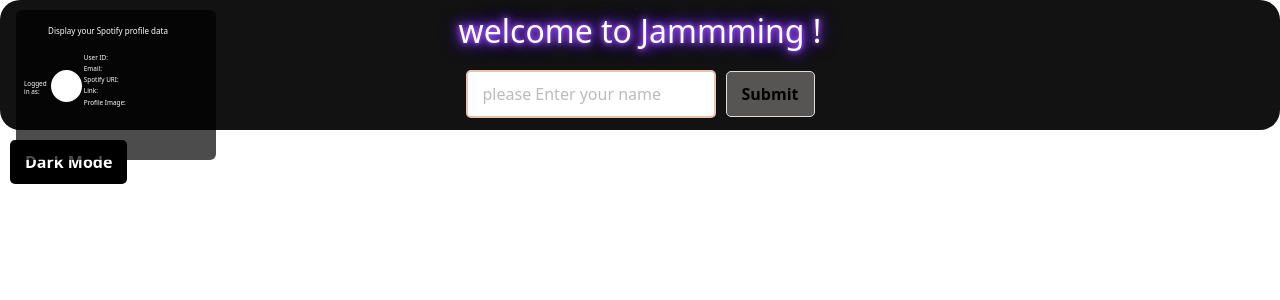
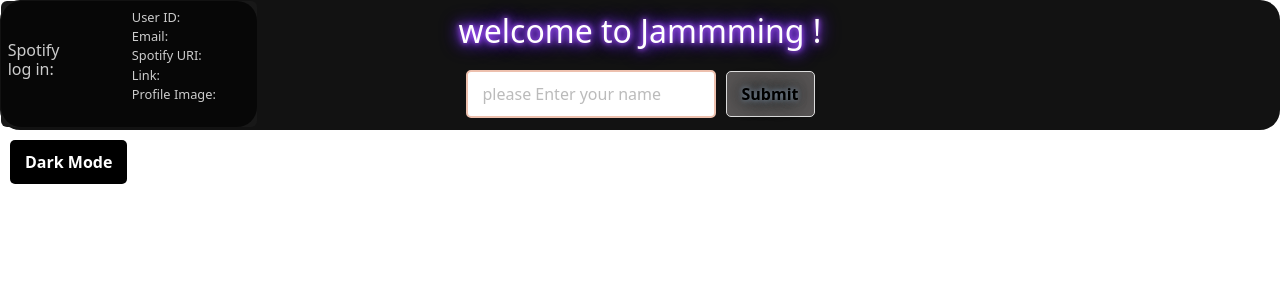
Before and after one commit to mah-davarfa/Jammming, a React (Vite) app: page / in a window 1280 px wide. Shown: the top 300 px of the page. Built offline with nearby package versions, Linux system fonts and the light colour scheme.

Commit message:
modified cards song artist album

```diff
--- a/index.html
+++ b/index.html
@@ -12,14 +12,14 @@
     <h1>Display your Spotify profile data</h1>
 
 <section id="profile">
-<h2>Logged in as: <span id="displayName"></span></h2>
+<h2>Spotify log in: <span id="displayName"></span></h2>
 <span id="avatar"></span>
 <ul >
     <li>User ID: <span id="id"></span></li>
     <li>Email: <span id="email"></span></li>
     <li>Spotify URI: <a id="uri" href="#"></a></li>
     <li>Link: <a id="url" href="#"></a></li>
-    <li>Profile Image: <span id="imgUrl"></span></li>
+    <li >Profile Image: <span id="imgUrl"></span></li>
 </ul>
 </section>
 </div>
--- a/public/htmlStyle.css
+++ b/public/htmlStyle.css
@@ -2,83 +2,90 @@
   margin: 0;
   padding: 0;
   box-sizing: border-box;
-}
+  }
 
 
 .list-group {
  position: absolute;
- top: .6rem;
- left:1rem;
- width: min(20vw, 200px);
- height: min(15vw, 150px);
- background-color: rgba(0, 0, 0, 0.7);
- color: white;
- padding: 1rem;
-border-radius: 20px;
+ top: .1vh;
+ left: .1vw;
+ background-color: #181818;
+
+border-radius: 30px;
 display: flex;
+max-width: 20vw;
 flex-direction: column;
 align-items: center;
 justify-content: flex-start;
 z-index: 1000;
 flex-shrink: 0;
+color: #ccc;
 }
-@media (max-width: 659px) {
-  .list-group {
 
-    z-index: -200;
-  }
-}
+
 .list-group h1 {
-  font-size: 0.5rem;
-  text-align: center;
-  margin-bottom: .5rem;
-  white-space: nowrap;
-}
+  display: none;
+
+ }
 #profile {
   display: flex;
   align-items: center;
   justify-content: space-between;
+  max-height: 15.8vh;
   width: 100%;
-  padding: .5rem;
-  gap: .1rem;
+  border-radius: 20px;
+  gap: .5vw;
   flex-shrink: 1;
+  padding-left: .5vw;
+  background-color: rgba(0, 0, 0, 0.7);
+
 }
 
 #profile h2 {
-  font-size: 0.4rem;
-  margin: 0;
+  font-size: 1rem;
 
-  text-align: left;
 
 }
 #avatar {
   display: block;
-  width: 3rem;
-  height:2rem;
+  width: 9vw;
+  height:9vh;
   border-radius: 50%;
-  background-color: white;
-  margin-bottom: .3rem;
+
+  /*deletted*/
 
 }
 .list-group ul {
   list-style: none;
-  padding: 0;
-  font-size:0.4rem;
+  padding: 0.1rem;
+  align-content: center;
   text-align: left;
   width: 100%;
+  min-height: 17vh;
 
+  overflow: hidden;
 }
 .list-group ul li {
-  margin: .1rem 0 ;
-  color: white;
+
   overflow: hidden;
-  text-overflow: ellipsis;
-  font-size: .4rem;
+ text-overflow: ellipsis;
+  font-size: 0.8rem;;
 }
+
+
+
 #root {
   position: absolute;
   top: 0;
   left: 0;
   width: 100vw;
   height: 100vh;
+
 }
+@media (max-width: 840px) {
+  .list-group {
+    display: none;
+    z-index: -20;
+  }
+
+}
--- a/src/component/AlbumCard.jsx
+++ b/src/component/AlbumCard.jsx
@@ -1,20 +1,45 @@
-import react from 'react';
-function AlbumCard({name, artist, image, releaseDate, genre, songs, totalOfSongs}) {
+import react , {useContext , useState} from 'react';
+import { AppContext } from '../context/AppContext';
+
+
+function AlbumCard({name, artist, image, releaseDate, genre, songs, totalOfSongs,id}) {
+
+  const {setSearchTerm, setSearchResults, setSearchResultsAll} = useContext(AppContext);
+
+
+  const handleRemove = (e) => {
+    e.stopPropagation();
+
+    setSearchResults((prevResult)=>prevResult.filter((item)=>item.id !==id));
+
+    setSearchResultsAll((prevResults)=>prevResults.filter((items)=>items.id !==id));
+  };
+  const handleClick = () => {
+    setSearchTerm(id);
+  };
     return(
-        <div className="card">
+        <div className="card"  >
       <img src={image} alt={name} />
       <h3>{name}</h3>
       <p>Artist: {artist}</p>
       <p>Release Date: {releaseDate}</p>
+      <p>Genre: {genre}</p>
+      <p>Total of Songs: {totalOfSongs}</p>
       <p>Songs</p>
+
       <ul>
 
-        {songs?.map((song,index)=>{<li key={index}>{song.name}</li>})}
+        {songs?.map((song,index)=>(
+          <li key={index}>{song.name}<button onClick={handleClick} > Get this song</button></li>
 
-        </ul>
-      <p>Genre: {genre}</p>
-      <p>Total of Songs: {totalOfSongs}</p>
+      ))}
+
+      </ul>
+
+      <p>ID:{id}</p>
+      <button onClick={handleRemove}>Remove</button>
     </div>
+
     )
 }
 export default AlbumCard;
--- a/src/component/App.jsx
+++ b/src/component/App.jsx
@@ -14,9 +14,9 @@ import '../styles/darkmode.css';
 
  function App () {
   const [userName, setUserName] = useState('');
-  const [searchTerm, setSearchTerm] = useState('');
-  const [searchResults, setSearchResults] = useState([]);
-  const{isDarkMode} = useContext(AppContext);
+
+
+  const{isDarkMode,searchTerm,setSearchTerm,searchResults, setSearchResults} = useContext(AppContext);
 
   const handleNameSubmit = (name)=>{
     setUserName(name);
@@ -38,8 +38,8 @@ const handleSearchTerm = (data) => {
       {userName &&(
       <div>
         <SearchBar onSearch={handleSearch}/>
-        <Data searchTerm={searchTerm} onSearchTerm={handleSearchTerm}/>
-        <SearchResults searchResults={searchResults} />
+        <Data  onSearchTerm={handleSearchTerm}/>
+        <SearchResults />
         {/* i must add playList and selectedSong to inside of wrapper after create them!*/}
 
       </div>
--- a/src/component/ArtistCard.jsx
+++ b/src/component/ArtistCard.jsx
@@ -1,14 +1,28 @@
-import react from 'react';
+import react, {useState,useContext} from 'react';
+import  {AppContext} from '../context/AppContext';
 
 
-function ArtistCard({name, image, genre, popularity}){
+function ArtistCard({id, name, image, genre, popularity}){
+
+    const {setSearchTerm,setSearchResults,setSearchResultsAll} = useContext(AppContext);
+    const handleRemove =(e)=>{
+        e.stopPropagation();
+        setSearchResults((prev)=>prev.filter((item)=>item.id !==id));
+        setSearchResultsAll((prev)=>prev.filter((item)=>item.id !==id));
+    }
+
+    const handelgetSong=()=>{
+        setSearchTerm(id);
+    };
 
     return(
         <div className='card'>
         <img src={image} alt={name} />
-        <h3>{name}</h3>
+        <h3>{name}<button onClick={handelgetSong}>Get top Songs</button></h3>
         <p>Genre: {genre}</p>
         <p>Popularity: {popularity}</p>
+        <p>id:{id}</p>
+        <button  onClick={handleRemove}>Remove</button>
         </div>
     )
 }
--- a/src/component/Data.jsx
+++ b/src/component/Data.jsx
@@ -1,9 +1,13 @@
-import React, { useState, useEffect } from 'react';
+import React, { useState, useEffect ,useContext} from 'react';
+import { AppContext } from '../context/AppContext.jsx';
 
-export default function Data({searchTerm ,onSearchTerm}) {
 
-    //While up dating fetch i need to use searchTerm to be fetched
+export default function Data({onSearchTerm}) {
+
+    //While up dating fetch i need to use searchTerm to be fetched and Spotify guideline fetching( based on artist song and album)
 const [data ,setdata] = useState(null);
+
+    const {searchTerm} = useContext(AppContext);
 
             useEffect(()=>{
                 if (!searchTerm) return;
--- a/src/component/SearchResults.jsx
+++ b/src/component/SearchResults.jsx
@@ -6,9 +6,9 @@ import {AppContext} from '../context/AppContext';
 
 
 
-const SearchResults = ({searchResults}) => {
+const SearchResults = () => {
  const [searchResultTag, setSearchResultTag] = useState(false);
-  const {setNoResult,searchResultsAll,setSearchResultsAll} = useContext(AppContext);
+  const {setNoResult,searchResultsAll,setSearchResultsAll,searchResults,} = useContext(AppContext);
 
 
   useEffect(()=>{
@@ -16,20 +16,21 @@ const SearchResults = ({searchResults}) => {
       if(!searchResults)return;
 
     if(searchResults.length>0){
+
       setSearchResultsAll((prev)=>{
          const uniqueResults =
          searchResults.filter((item)=>
-        !searchResultsAll.some((item2)=>
+        !prev.some((item2)=>
           (item2.id===item.id)));
 
       return [...prev,...uniqueResults];
       })
       setSearchResultTag(true);
       setNoResult(false);
-    } else if (searchResultsAll.length>0 && searchResults.length === 0)
+
+    } else if (searchResultsAll.length > 0 && searchResults.length === 0 && searchResultTag)
       {setNoResult(true);}
-    },[searchResults]);
-
+    },[searchResults,])
 
 
    return(
@@ -38,7 +39,7 @@ const SearchResults = ({searchResults}) => {
       { searchResultsAll && searchResultsAll.length > 0  ? (
         searchResultsAll.map((item)=>{
 
-            if(item.type.toLowerCase()==='album'){
+            if(item.type && item.type.toLowerCase()==='album'){
               return (
              <AlbumCard
                   key={item.id}
@@ -52,7 +53,7 @@ const SearchResults = ({searchResults}) => {
                   totalOfSongs={item.tracks.total}
                />);
 
-            }else if(item.type.trim().toLowerCase()==='track'){
+            }else if(item.type && item.type.trim().toLowerCase()==='track'){
 
               return  (
               <SongCard
@@ -66,7 +67,7 @@ const SearchResults = ({searchResults}) => {
                   genre={item.artists[0]?.genres?.join(',') || 'Unknown'}
               />);
 
-            }else if(item.type.trim().toLowerCase()==='artist'){
+            }else if(item.type && item.type.trim().toLowerCase()==='artist'){
               return  (
               <ArtistCard
                   key={item.id}
--- a/src/context/AppContext.jsx
+++ b/src/context/AppContext.jsx
@@ -10,10 +10,12 @@ export const AppProvider = ({children}) => {
   const [playlist, setPlaylist] = useState([]);
 const [searchResultsAll, setSearchResultsAll] = useState([]);
 const[isDarkMode, setIsDarkMode] = useState(false);
+const [searchResults, setSearchResults] = useState([]);
 
   return (
     <AppContext.Provider value=
-    {{isDarkMode, setIsDarkMode,
+    {{searchResults, setSearchResults,
+      isDarkMode, setIsDarkMode,
       searchTerm, setSearchTerm,
       searchResultsAll, setSearchResultsAll,
      noResult  , setNoResult,
--- a/src/styles/darkmode.css
+++ b/src/styles/darkmode.css
@@ -15,7 +15,7 @@
     padding: 10px 15px;
     border-radius: 5px;
     border: none;
-    background-color: white !important;
+    background-color: white;
     color: #000000;
     cursor: pointer;
     font-weight: bold;
@@ -36,6 +36,7 @@
     background-color: rgba(116, 112, 112, 0.705);
     color: #000;
     border: 1px solid #ddd;
+    text-shadow: 0 0  5px lightslategray , 0 0 10px lightslategray, 0 0 15px black, 0 0 20px black;
 }
 
 .light-mode .search-container button:hover {
@@ -47,6 +48,7 @@
     background-color: #333;
     color: #fff;
     border: 1px solid #555;
+    text-shadow: 0 0  5px #0ff, 0 0 10px #0ff, 0 0 15px #00f, 0 0 20px #00f;
 }
 
 .dark-mode .search-container button:hover {
@@ -95,8 +97,8 @@
 
 @keyframes neon-border-light {
     0% { border-color: #ddd; }
-    25% { border-color: #ffae42; } /* Orange */
-    50% { border-color: #ff5e62; } /* Red */
-    75% { border-color: #ffa07a; } /* Light salmon */
+    25% { border-color: #ffae42; }
+    50% { border-color: #ff5e62; }
+    75% { border-color: #ffa07a; }
     100% { border-color: #ddd; }
 }
```
Also changed, not shown: public/data.json (+15 -83 lines).
